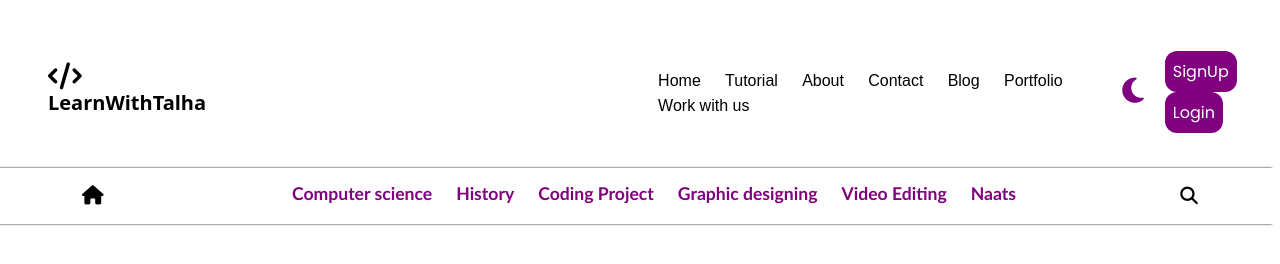
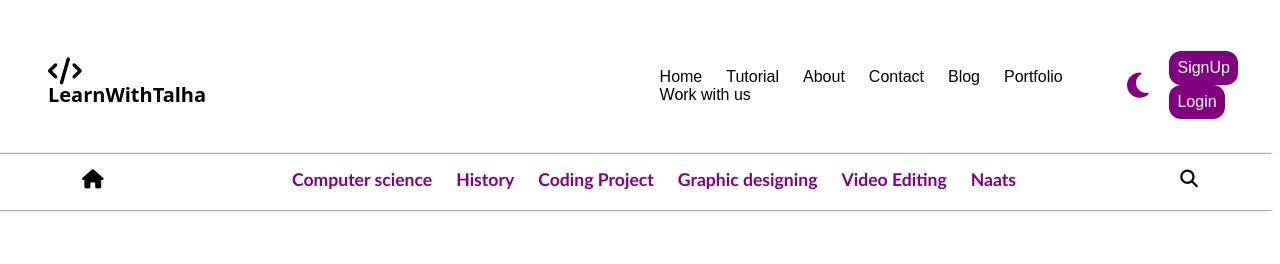
Before and after one commit to TalhaCodingProjects/Building-LMS-Website, a plain HTML site: page 1-Building Navbar/index.html in a window 1280 px wide. Drawn offline with Linux system fonts and the light colour scheme.

Commit message:
Navbar and Panel Code is here

```diff
--- a/1-Building Navbar/style.css
+++ b/1-Building Navbar/style.css
@@ -4,7 +4,7 @@
 *{
   margin: 0px;
   padding: 0px;
-  font-family: 'Poppins' , sans-serif;
+  /* font-family: 'Poppins' , sans-serif; */
 }
 
 i:hover {
```
